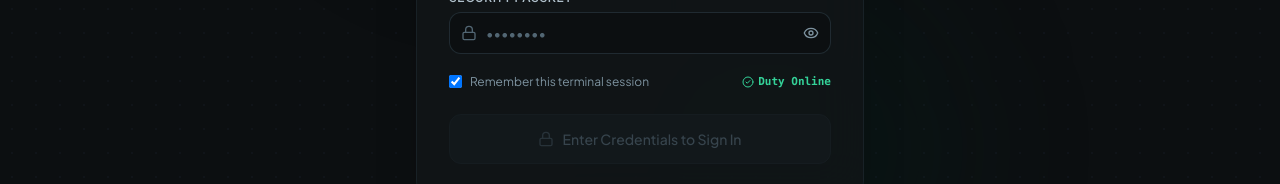
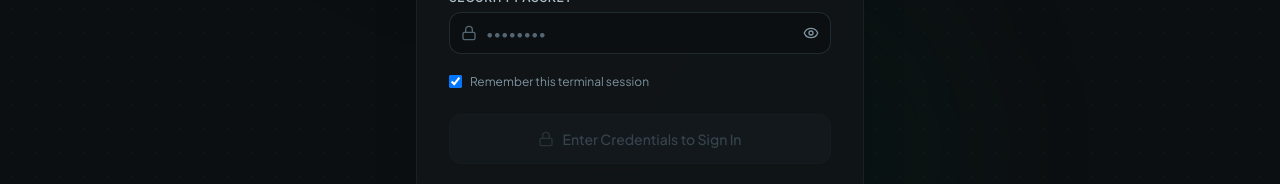
Before and after one commit to CodewithShahriar/DineSight-Ai, a React (Vite) app: page /login in a window 1280 px wide. Shown: the part 459-643 px from the top of the page. Built offline with nearby package versions, Linux system fonts and the light colour scheme.

Commit message:
fix(login): remove duty online label

```diff
--- a/src/pages/Login.tsx
+++ b/src/pages/Login.tsx
@@ -269,7 +269,7 @@ export const Login: React.FC = () => {
             </div>
 
             {/* Remember device checkbox */}
-            <div className="flex items-center justify-between text-xs pt-1">
+            <div className="flex items-center text-xs pt-1">
               <label className="flex items-center space-x-2 cursor-pointer text-charcoal-400 hover:text-charcoal-300">
                 <input
                   type="checkbox"
@@ -279,10 +279,6 @@ export const Login: React.FC = () => {
                 />
                 <span>Remember this terminal session</span>
               </label>
-
-              <span className="text-emerald-400 font-mono text-[11px] font-semibold flex items-center">
-                <CheckCircle2 className="w-3 h-3 mr-1" /> Duty Online
-              </span>
             </div>
 
             {/* Dynamic Sign In Button */}
```
